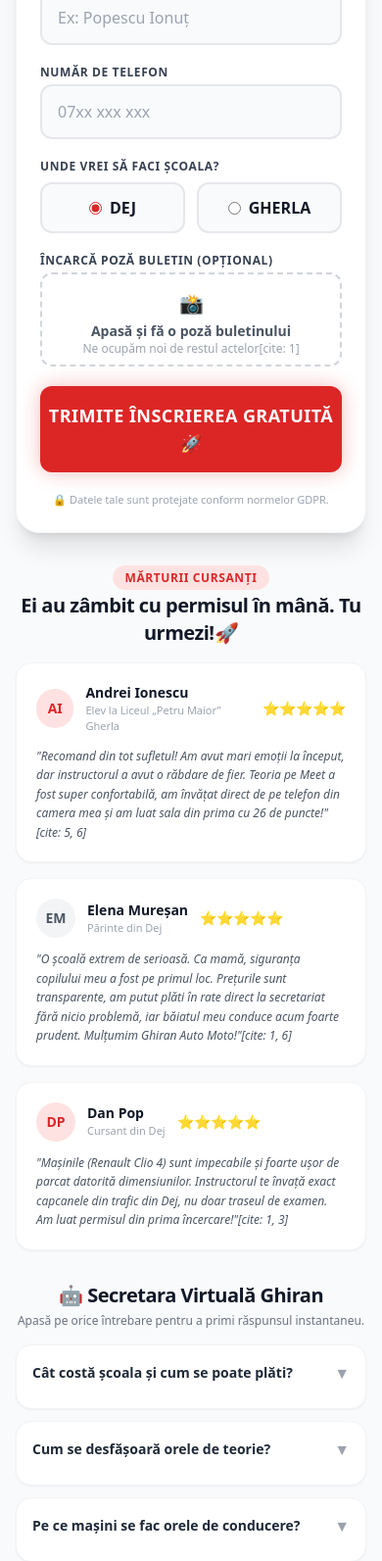
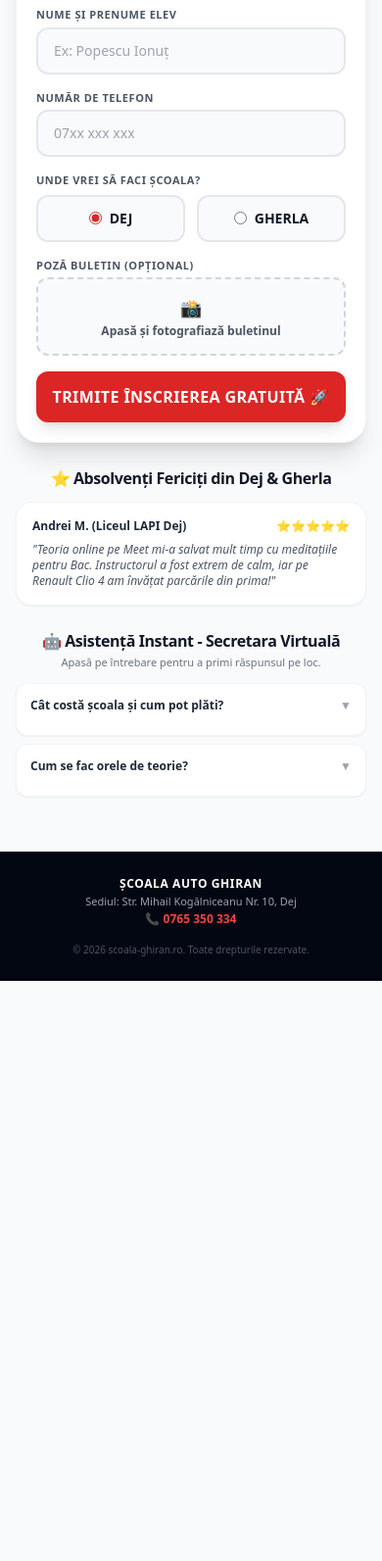
Before and after one commit to ghiranmarius/scoala-ghiran, a plain HTML site: page index.html in a window 390 px wide. Shown: the part 407-2000 px from the top of the page at 98% size. After the commit the page ends 1408 px from the top, so only its background shows below. Drawn offline with nearby package versions, Linux system fonts and the light colour scheme.

Commit message:
Update index.html

```diff
--- a/index.html
+++ b/index.html
@@ -3,208 +3,133 @@
 <head>
     <meta charset="UTF-8">
     <meta name="viewport" content="width=device-width, initial-scale=1.0">
-    <title>Înscriere & Asistență - Ghiran Auto Moto</title>
+    <title>Înscriere Categoria B - Școala Auto Ghiran</title>
     <script src="https://cdn.tailwindcss.com"></script>
     <style>
-        /* Stil pentru rotația lină a săgeților din FAQ */
+        /* Stiluri pentru animația interactivă de FAQ */
         .faq-arrow { transition: transform 0.2s ease; }
         .faq-active .faq-arrow { transform: rotate(180deg); }
         .faq-content { max-height: 0; overflow: hidden; transition: max-height 0.2s ease-out; }
-        .faq-active .faq-content { max-height: 200px; }
+        .faq-active .faq-content { max-height: 250px; }
     </style>
 </head>
-<body class="bg-gray-50 font-sans antialiased">
+<body class="bg-gray-50 font-sans antialiased text-gray-900">
 
 <section class="min-h-screen flex flex-col justify-between">
 
-  <!-- CONTAINER PRINCIPAL MOBIL -->
-  <div class="w-full max-w-md mx-auto px-4 py-8 space-y-8 flex-grow">
+  <!-- CONTAINER PRINCIPAL OPTIMIZAT PENTRU MOBIL -->
+  <div class="w-full max-w-md mx-auto px-4 py-6 space-y-6 flex-grow">
+
+    <!-- BRANDING TOP -->
+    <div class="text-center py-2">
+      <h1 class="text-xl font-black tracking-wider text-gray-950">ȘCOALA AUTO GHIRAN</h1>
+      <p class="text-xs text-red-650 font-bold text-red-650 uppercase tracking-widest mt-0.5">Cel mai bun start în conducere!</p>
+    </div>
 
     <!-- ========================================== -->
-    <!-- FAZA 2: FORMULARUL DE ÎNSCRIERE ONLINE    -->
+    <!-- FAZA 2: FORMULAR DE ÎNSCRIERE ONLINE      -->
     <!-- ========================================== -->
-    <div class="bg-white rounded-3xl shadow-xl border border-gray-100 p-6 space-y-6">
-      <!-- Header Formular -->
-      <div class="text-center space-y-2">
-        <span class="bg-green-100 text-green-800 text-xs font-bold px-3 py-1 rounded-full uppercase tracking-wider">🎉 Ofertă Activă</span>
-        <h2 class="text-2xl font-black text-gray-900 tracking-tight">Înscriere Instant Categoria B</h2>
-        <p class="text-gray-500 text-sm">Completează datele în 30 de secunde. Trimitem noi dosarul la secretariat!</p>
+    <div class="bg-white rounded-3xl shadow-xl border border-gray-100 p-5 space-y-5">
+      <div class="text-center space-y-1">
+        <span class="bg-green-100 text-green-800 text-[10px] font-extrabold px-2.5 py-1 rounded-full uppercase tracking-wide">🎉 Înscriere Online</span>
+        <h2 class="text-xl font-black text-gray-900 tracking-tight">Prinde un loc în următoarea grupă</h2>
+        <p class="text-gray-500 text-xs">Completezi datele de pe mobil în 30 de secunde și noi pregătim dosarul!</p>
       </div>
 
-      <!-- Indicator Preț -->
-      <div class="border-2 border-dashed border-gray-200 rounded-2xl p-4 text-center bg-gray-50">
-        <span class="text-gray-500 text-xs uppercase font-bold block mb-1">Cost Înscriere</span>
+      <!-- Card Preț Transparent -->
+      <div class="bg-gray-50 rounded-2xl p-4 text-center border border-gray-100">
+        <span class="text-gray-400 text-[10px] uppercase font-bold tracking-wider block mb-0.5">Cost Înscriere Astăzi</span>
         <span class="text-3xl font-black text-red-600">0 LEI</span>
-        <span class="text-gray-500 text-xs block mt-1">Plătești prima rată (500 lei) doar când începi orele de conducere![cite: 1]</span>
+        <span class="text-gray-500 text-xs block mt-1">Plătești prima rată (500 lei) doar când începi orele de conducere!</span>
       </div>
 
       <!-- Formular -->
-      <form id="inscriereForm" class="space-y-5" onsubmit="trimitePeWhatsApp(event)">
+      <form id="inscriereForm" class="space-y-4" onsubmit="trimiteDateWhatsApp(event)">
         <div class="space-y-1">
-          <label class="text-xs font-bold text-gray-750 text-gray-700 uppercase tracking-wider block">Nume și Prenume elev</label>
-          <input type="text" id="nume" placeholder="Ex: Popescu Ionuț" class="w-full text-base font-medium px-4 py-3.5 bg-gray-50 border-2 border-gray-200 rounded-xl focus:border-red-500 focus:bg-white focus:outline-none transition-all duration-200" required />
+          <label class="text-[11px] font-bold text-gray-600 uppercase tracking-wider block">Nume și Prenume Elev</label>
+          <input type="text" id="nume" placeholder="Ex: Popescu Ionuț" class="w-full text-sm px-4 py-3 bg-gray-50 border-2 border-gray-200 rounded-xl focus:border-red-500 focus:bg-white focus:outline-none transition-all" required />
         </div>
 
         <div class="space-y-1">
-          <label class="text-xs font-bold text-gray-750 text-gray-700 uppercase tracking-wider block">Număr de Telefon</label>
-          <input type="tel" id="telefon" placeholder="07xx xxx xxx" class="w-full text-base font-medium px-4 py-3.5 bg-gray-50 border-2 border-gray-200 rounded-xl focus:border-red-500 focus:bg-white focus:outline-none transition-all duration-200" required />
+          <label class="text-[11px] font-bold text-gray-600 uppercase tracking-wider block">Număr de Telefon</label>
+          <input type="tel" id="telefon" placeholder="07xx xxx xxx" class="w-full text-sm px-4 py-3 bg-gray-50 border-2 border-gray-200 rounded-xl focus:border-red-500 focus:bg-white focus:outline-none transition-all" required />
         </div>
 
-        <div class="space-y-2">
-          <label class="text-xs font-bold text-gray-750 text-gray-700 uppercase tracking-wider block">Unde vrei să faci școala?</label>
+        <div class="space-y-1.5">
+          <label class="text-[11px] font-bold text-gray-600 uppercase tracking-wider block">Unde vrei să faci școala?</label>
           <div class="grid grid-cols-2 gap-3">
-            <label class="flex items-center justify-center p-3 bg-gray-50 border-2 border-gray-200 rounded-xl cursor-pointer hover:border-red-500 transition-all relative">
+            <label class="flex items-center justify-center p-3 bg-gray-50 border-2 border-gray-200 rounded-xl cursor-pointer hover:border-red-500 transition-all">
               <input type="radio" name="locatie" value="Dej" class="accent-red-600 mr-2" checked />
-              <span class="text-base font-bold text-gray-900">DEJ</span>
+              <span class="text-sm font-bold text-gray-900">DEJ</span>
             </label>
-            <label class="flex items-center justify-center p-3 bg-gray-50 border-2 border-gray-200 rounded-xl cursor-pointer hover:border-red-500 transition-all relative">
+            <label class="flex items-center justify-center p-3 bg-gray-50 border-2 border-gray-200 rounded-xl cursor-pointer hover:border-red-500 transition-all">
               <input type="radio" name="locatie" value="Gherla" class="accent-red-600 mr-2" />
-              <span class="text-base font-bold text-gray-900">GHERLA</span>
+              <span class="text-sm font-bold text-gray-900">GHERLA</span>
             </label>
           </div>
         </div>
 
         <div class="space-y-1">
-          <label class="text-xs font-bold text-gray-750 text-gray-700 uppercase tracking-wider block">Încarcă Poză Buletin (Opțional)</label>
-          <div class="relative flex items-center justify-center w-full">
-            <label class="flex flex-col w-full h-24 border-2 border-gray-300 border-dashed rounded-xl cursor-pointer hover:bg-gray-50 transition-all justify-center items-center">
-              <div class="flex flex-col items-center justify-center pt-2">
-                <span class="text-xl">📸</span>
-                <p class="text-sm font-bold text-gray-600 mt-1">Apasă și fă o poză buletinului</p>
-                <p class="text-xs text-gray-400">Ne ocupăm noi de restul actelor[cite: 1]</p>
+          <label class="text-[11px] font-bold text-gray-600 uppercase tracking-wider block">Poză Buletin (Opțional)</label>
+          <label class="flex flex-col w-full h-20 border-2 border-gray-300 border-dashed rounded-xl cursor-pointer hover:bg-gray-50 transition-all justify-center items-center bg-gray-50">
+            <div class="flex flex-col items-center justify-center">
+              <span class="text-lg">📸</span>
+              <p class="text-xs font-bold text-gray-600 mt-0.5">Apasă și fotografiază buletinul</p>
             </div>
             <input type="file" accept="image/*" class="hidden" />
           </label>
         </div>
-        </div>
 
-        <button type="submit" class="w-full bg-red-600 text-white font-black text-lg py-4 rounded-xl shadow-[0_0_20px_rgba(227,30,36,0.3)] hover:shadow-[0_0_35px_rgba(227,30,36,0.6)] active:scale-[0.98] transition-all duration-300 tracking-wide uppercase mt-2">
+        <button type="submit" class="w-full bg-red-600 text-white font-black text-base py-3.5 rounded-xl shadow-lg active:scale-[0.99] transition-all uppercase tracking-wide mt-2">
           Trimite Înscrierea Gratuită 🚀
         </button>
-        <p class="text-center text-[11px] text-gray-400 mt-3">🔒 Datele tale sunt protejate conform normelor GDPR.</p>
       </form>
     </div>
 
     <!-- ========================================== -->
-<!-- SECTIUNEA: CE ZIC ELEVII NOȘTRI (RECENZII) -->
+    <!-- DOVADA SOCIALĂ: CE ZIC CURSANȚII          -->
     <!-- ========================================== -->
-<div class="space-y-4">
-  <div class="text-center space-y-1">
-    <span class="text-xs font-bold text-red-650 bg-red-100 text-red-600 px-3 py-1 rounded-full uppercase tracking-wider">Mărturii Cursanți</span>
-    <h3 class="text-xl font-black text-gray-900 tracking-tight">Ei au zâmbit cu permisul în mână. Tu urmezi!🚀</h3>
+    <div class="space-y-3">
+      <div class="text-center">
+        <h3 class="text-base font-black text-gray-900 tracking-tight">⭐ Absolvenți Fericiți din Dej & Gherla</h3>
       </div>
 
-  <!-- Listă Recenzii Adaptată pentru Mobil -->
-  <div class="space-y-4">
-
-    <!-- Recenzia 1: Profil Licean -->
-    <div class="bg-white p-5 rounded-2xl shadow-sm border border-gray-100 space-y-3">
-      <div class="flex items-center space-x-3">
-        <div class="w-10 h-10 bg-red-100 text-red-600 font-black rounded-full flex items-center justify-center text-sm">
-          AI
+      <div class="bg-white p-4 rounded-2xl shadow-sm border border-gray-100 space-y-2">
+        <div class="flex justify-between items-center">
+          <span class="text-xs font-bold text-gray-800">Andrei M. (Liceul LAPI Dej)</span>
+          <span class="text-yellow-400 text-xs">⭐⭐⭐⭐⭐</span>
         </div>
-        <div>
-          <h4 class="text-sm font-bold text-gray-900">Andrei Ionescu</h4>
-          <p class="text-[11px] text-gray-400">Elev la Liceul „Petru Maior” Gherla</p>
-        </div>
-        <div class="ml-auto text-yellow-400 text-sm">⭐⭐⭐⭐⭐</div>
-      </div>
-      <p class="text-xs text-gray-650 text-gray-600 leading-relaxed italic">
-        "Recomand din tot sufletul! Am avut mari emoții la început, dar instructorul a avut o răbdare de fier. Teoria pe Meet a fost super confortabilă, am învățat direct de pe telefon din camera mea și am luat sala din prima cu 26 de puncte!"[cite: 5, 6]
-      </p>
-    </div>
-
-    <!-- Recenzia 2: Profil Părinte -->
-    <div class="bg-white p-5 rounded-2xl shadow-sm border border-gray-100 space-y-3">
-      <div class="flex items-center space-x-3">
-        <div class="w-10 h-10 bg-gray-100 text-gray-600 font-black rounded-full flex items-center justify-center text-sm">
-          EM
-        </div>
-        <div>
-          <h4 class="text-sm font-bold text-gray-900">Elena Mureșan</h4>
-          <p class="text-[11px] text-gray-400">Părinte din Dej</p>
-        </div>
-        <div class="ml-auto text-yellow-400 text-sm">⭐⭐⭐⭐⭐</div>
-      </div>
-      <p class="text-xs text-gray-650 text-gray-600 leading-relaxed italic">
-        "O școală extrem de serioasă. Ca mamă, siguranța copilului meu a fost pe primul loc. Prețurile sunt transparente, am putut plăti în rate direct la secretariat fără nicio problemă, iar băiatul meu conduce acum foarte prudent. Mulțumim Ghiran Auto Moto!"[cite: 1, 6]
-      </p>
-    </div>
-
-    <!-- Recenzia 3: Cursant Adult -->
-    <div class="bg-white p-5 rounded-2xl shadow-sm border border-gray-100 space-y-3">
-      <div class="flex items-center space-x-3">
-        <div class="w-10 h-10 bg-red-100 text-red-600 font-black rounded-full flex items-center justify-center text-sm">
-          DP
-        </div>
-        <div>
-          <h4 class="text-sm font-bold text-gray-900">Dan Pop</h4>
-          <p class="text-[11px] text-gray-400">Cursant din Dej</p>
-        </div>
-        <div class="ml-auto text-yellow-400 text-sm">⭐⭐⭐⭐⭐</div>
-      </div>
-      <p class="text-xs text-gray-650 text-gray-600 leading-relaxed italic">
-        "Mașinile (Renault Clio 4) sunt impecabile și foarte ușor de parcat datorită dimensiunilor. Instructorul te învață exact capcanele din trafic din Dej, nu doar traseul de examen. Am luat permisul din prima încercare!"[cite: 1, 3]
-      </p>
-    </div>
-
-  </div>
-</div>
-    <!-- ========================================== -->
-    <!-- FAZA 3: SECRETARA VIRTUALĂ (FAQ INTERACTIV)-->
-    <!-- ========================================== -->
-    <div class="space-y-4">
-      <div class="text-center space-y-1">
-        <h3 class="text-xl font-black text-gray-900 tracking-tight">🤖 Secretara Virtuală Ghiran</h3>
-        <p class="text-xs text-gray-500">Apasă pe orice întrebare pentru a primi răspunsul instantaneu.</p>
-      </div>
-
-      <div class="space-y-3">
-        <!-- Întrebarea 1 -->
-        <div class="bg-white border border-gray-100 rounded-2xl shadow-sm p-4 cursor-pointer transition-all" onclick="toggleFaq(this)">
-          <div class="flex justify-between items-center">
-            <span class="text-sm font-bold text-gray-800">Cât costă școala și cum se poate plăti?</span>
-            <span class="faq-arrow text-gray-400 font-bold">▼</span>
-          </div>
-          <div class="faq-content text-xs text-gray-650 text-gray-600 mt-2 space-y-1">
-            <p>Pachetul complet pentru Categoria B costă <strong>2190 Lei</strong>.[cite: 1]</p>
-            <p>Poți plăti în rate flexibile direct la secretariat, cu 0% dobândă. Avansul este de doar 500 Lei.[cite: 1]</p>
+        <p class="text-xs text-gray-650 text-gray-600 italic">"Teoria online pe Meet mi-a salvat mult timp cu meditațiile pentru Bac. Instructorul a fost extrem de calm, iar pe Renault Clio 4 am învățat parcările din prima!"</p>
       </div>
     </div>
 
-        <!-- Întrebarea 2 -->
-        <div class="bg-white border border-gray-100 rounded-2xl shadow-sm p-4 cursor-pointer transition-all" onclick="toggleFaq(this)">
+    <!-- ========================================== -->
+    <!-- FAZA 3: SECRETARA VIRTUALĂ (FAQ ACCORDEON) -->
+    <!-- ========================================== -->
+    <div class="space-y-3">
+      <div class="text-center space-y-0.5">
+        <h3 class="text-base font-black text-gray-900 tracking-tight">🤖 Asistență Instant - Secretara Virtuală</h3>
+        <p class="text-[11px] text-gray-500">Apasă pe întrebare pentru a primi răspunsul pe loc.</p>
+      </div>
+
+      <div class="space-y-2">
+        <div class="bg-white border border-gray-100 rounded-xl shadow-sm p-3.5 cursor-pointer transition-all" onclick="toggleFaq(this)">
           <div class="flex justify-between items-center">
-            <span class="text-sm font-bold text-gray-800">Cum se desfășoară orele de teorie?</span>
-            <span class="faq-arrow text-gray-400 font-bold">▼</span>
+            <span class="text-xs font-bold text-gray-800">Cât costă școala și cum pot plăti?</span>
+            <span class="faq-arrow text-gray-400 text-xs">▼</span>
           </div>
-          <div class="faq-content text-xs text-gray-650 text-gray-600 mt-2 space-y-1">
-            <p>Suntem singura școală din zonă cu teorie ultra-confortabilă desfășurată <strong>live pe Google Meet</strong>.[cite: 1, 5]</p>
-            <p>Înveți direct de pe telefon sau tabletă, din camera ta, fără drumuri obositoare în săli aglomerate.</p>
+          <div class="faq-content text-xs text-gray-600 mt-2 space-y-1">
+            <p>Pachetul complet Categoria B este <strong>2190 Lei</strong>. Poți achita flexibil în rate direct la secretariat, cu 0% dobândă. Avansul la pornire este de doar 500 Lei.</p>
           </div>
         </div>
 
-        <!-- Întrebarea 3 -->
-        <div class="bg-white border border-gray-100 rounded-2xl shadow-sm p-4 cursor-pointer transition-all" onclick="toggleFaq(this)">
+        <div class="bg-white border border-gray-100 rounded-xl shadow-sm p-3.5 cursor-pointer transition-all" onclick="toggleFaq(this)">
           <div class="flex justify-between items-center">
-            <span class="text-sm font-bold text-gray-800">Pe ce mașini se fac orele de conducere?</span>
-            <span class="faq-arrow text-gray-400 font-bold">▼</span>
+            <span class="text-xs font-bold text-gray-800">Cum se fac orele de teorie?</span>
+            <span class="faq-arrow text-gray-400 text-xs">▼</span>
           </div>
-          <div class="faq-content text-xs text-gray-650 text-gray-600 mt-2 space-y-1">
-            <p>Pregătirea practică se face pe autoturisme moderne <strong>Renault Clio 4</strong>, alegerea nr. 1 în Europa pentru școli auto.[cite: 1, 3]</p>
-            <p>Sunt mașini compacte, extrem de ușor de manevrat la parcări și viraje în oraș.[cite: 3]</p>
-          </div>
-        </div>
-
-        <!-- Întrebarea 4 -->
-        <div class="bg-white border border-gray-100 rounded-2xl shadow-sm p-4 cursor-pointer transition-all" onclick="toggleFaq(this)">
-          <div class="flex justify-between items-center">
-            <span class="text-sm font-bold text-gray-800">Ce documente îmi trebuie pentru dosar?</span>
-            <span class="faq-arrow text-gray-400 font-bold">▼</span>
-          </div>
-          <div class="faq-content text-xs text-gray-650 text-gray-600 mt-2 space-y-1">
-            <p>Inițial avem nevoie doar de o poză după buletin.[cite: 1]</p>
-            <p>Ulterior se adaugă analizele medicale (~200 lei), testul psihologic (~100 lei) și cazierul judiciar (gratuit online).[cite: 1]</p>
+          <div class="faq-content text-xs text-gray-600 mt-2 space-y-1">
+            <p>Suntem singura școală din zonă cu teorie complet online, <strong>live pe Google Meet</strong>. Înveți direct din camera ta, de pe telefon, fără drumuri inutile la sală.</p>
           </div>
         </div>
       </div>
@@ -212,58 +137,32 @@
 
   </div>
 
-  <!-- FOOTER OPTIMIZAT MOBIL -->
-  <footer class="bg-gray-900 text-white w-full text-center px-6 py-8 mt-auto space-y-6">
-    <div class="flex flex-col items-center space-y-2">
-      <div class="text-white font-black text-xl tracking-wider">GHIRAN AUTO MOTO</div>
-      <p class="text-red-500 font-bold text-sm tracking-wide uppercase">Cel mai bun start în conducere!</p>
+  <!-- FOOTER MOBIL MINIMALIST -->
+  <footer class="bg-gray-950 text-gray-400 text-center py-6 px-4 mt-8 border-t border-gray-900 space-y-4">
+    <div class="space-y-0.5">
+      <p class="text-xs font-bold text-white tracking-wider">ȘCOALA AUTO GHIRAN</p>
+      <p class="text-[11px]">Sediul: Str. Mihail Kogălniceanu Nr. 10, Dej</p>
+      <p class="text-xs font-bold text-red-500 mt-1"><a href="tel:0765350334">📞 0765 350 334</a></p>
     </div>
-
-    <hr class="border-gray-800 w-16 mx-auto" />
-
-    <div class="space-y-1">
-      <h4 class="text-xs font-black tracking-widest text-gray-400 uppercase">Sediul Principal Dej</h4>
-      <p class="text-sm text-gray-300">Strada Mihail Kogălniceanu Nr. 10, Dej, jud. Cluj</p>
-      <p class="text-sm font-bold text-red-400"><a href="tel:0765350334">0765 350 334</a></p>
-    </div>
-
-    <hr class="border-gray-800 w-16 mx-auto" />
-
-    <div class="space-y-1">
-      <h4 class="text-xs font-black tracking-widest text-gray-400 uppercase">Punct de Întâlnire Gherla</h4>
-      <p class="text-sm text-gray-300">Zonă stabilită de comun acord cu instructorul pentru începerea orelor de practică.</p>
-    </div>
-
-    <hr class="border-gray-800 w-16 mx-auto" />
-
-    <div class="flex flex-col items-center space-y-4 text-xs text-gray-400">
-      <a href="index.html" class="text-white font-bold hover:text-red-500 transition-colors">← Înapoi la Acasă</a>
-      <p class="text-[11px] text-gray-600">&copy; 2026 Ghiran Auto Moto. Toate drepturile rezervate.</p>
-    </div>
+    <p class="text-[10px] text-gray-600">&copy; 2026 scoala-ghiran.ro. Toate drepturile rezervate.</p>
   </footer>
 </section>
 
-<!-- SCRIPTLOGICĂ INTERACTIVĂ -->
 <script>
-// Funcție pentru deschiderea/închiderea lină a întrebărilor din Secretara Virtuală
 function toggleFaq(element) {
   element.classList.toggle('faq-active');
 }
 
-// Funcție de trimitere automată a datelor pe WhatsApp
-function trimitePeWhatsApp(event) {
+function trimiteDateWhatsApp(event) {
   event.preventDefault();
-
   const nume = document.getElementById('nume').value;
   const telefon = document.getElementById('telefon').value;
   const locatie = document.querySelector('input[name="locatie"]:checked').value;
 
   const numarSecretariat = "40765350334";
+  const mesaj = `Salut! M-am înscris pe site-ul scoala-ghiran.ro.\n\n👤 Nume: ${nume}\n📞 Telefon: ${telefon}\n📍 Locație: ${locatie}\n\nAștept detalii pentru începerea cursurilor!`;
 
-  const mesaj = `Salut, Ghiran Auto Moto! M-am înscris gratuit pe site pentru Categoria B. Numele meu este ${nume} și atașez poza cu buletinul pentru dosar.\n\nDetalii suplimentare:\n📍 Locație dorită: ${locatie}\n📞 Telefon: ${telefon}`;
-
-  const urlWhatsApp = `https://wa.me/${numarSecretariat}?text=${encodeURIComponent(mesaj)}`;
-  window.open(urlWhatsApp, '_blank');
+  window.open(`https://wa.me/${numarSecretariat}?text=${encodeURIComponent(mesaj)}`, '_blank');
 }
 </script>
 
```
Lines whose indentation alone changed are shown as unchanged.
